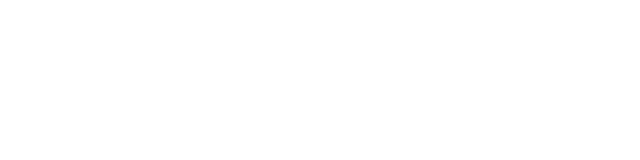
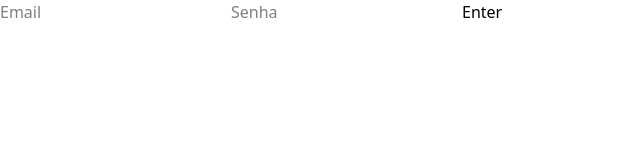
Before and after one commit to PedroMJK/Inventory-sales-system, a React (Vite) app in the folder frontend/: page /login in a window 1280 px wide. Before the commit this address had no page. Shown: the top 160 px of the page, without its empty margins (0-640 px from the left). Built offline with nearby package versions, Linux system fonts and the light colour scheme.

Commit message:
feat: add public login route and protect private routes

```diff
--- a/frontend/src/App.tsx
+++ b/frontend/src/App.tsx
@@ -4,11 +4,17 @@
 import Products from "./pages/Products";
 import Clients from "./pages/Clients";
 import Sales from "./pages/Sales";
+import Login from "./pages/Login";
+import { ProtectedRoute } from "./auth/ProtectedRoute";
 
 export default function App() {
   return (
     <Routes>
-      <Route element={<Layout />}>
+      <Route path="/login" element={<Login />} />
+      <Route element={
+        <ProtectedRoute>
+          <Layout />
+        </ProtectedRoute>}>
         <Route path="/" element={<Dashboard />} />
         <Route path="/products" element={<Products />} />
         <Route path="/clients" element={<Clients />} />
--- a/frontend/src/api/dashboard.ts
+++ b/frontend/src/api/dashboard.ts
@@ -1,7 +1,7 @@
 import api from "./axios";
-import type { DashboardStats } from "../types/Dashboard";
+import type { DashboardData  } from "../types/Dashboard";
 
-export const getDashboardStats = async (): Promise<DashboardStats> => {
+export const getDashboardStats = async (): Promise<DashboardData > => {
     const response = await api.get("/dashboard");
     return response.data;
 }
--- a/frontend/src/main.tsx
+++ b/frontend/src/main.tsx
@@ -1,13 +1,16 @@
 import { StrictMode } from 'react'
 import { createRoot } from 'react-dom/client'
 import { BrowserRouter } from "react-router-dom";
+import { AuthProvider } from './auth/AuthContext.tsx';
 import './index.css'
 import App from './App.tsx'
 
 createRoot(document.getElementById('root')!).render(
   <StrictMode>
     <BrowserRouter>
-      <App />
+      <AuthProvider>
+        <App />
+      </AuthProvider>
     </BrowserRouter>
   </StrictMode>,
 )
--- a/frontend/src/pages/Login.tsx
+++ b/frontend/src/pages/Login.tsx
@@ -20,7 +20,7 @@
         <form onSubmit={handleSubmit(onSubmit)}>
             <input {...register("email")} placeholder="Email" />
             <input {...register("password")} type="password" placeholder="Senha" />
-            <button type="submit">Entrar</button>
+            <button type="submit">Enter</button>
         </form>
     )
 }
```
